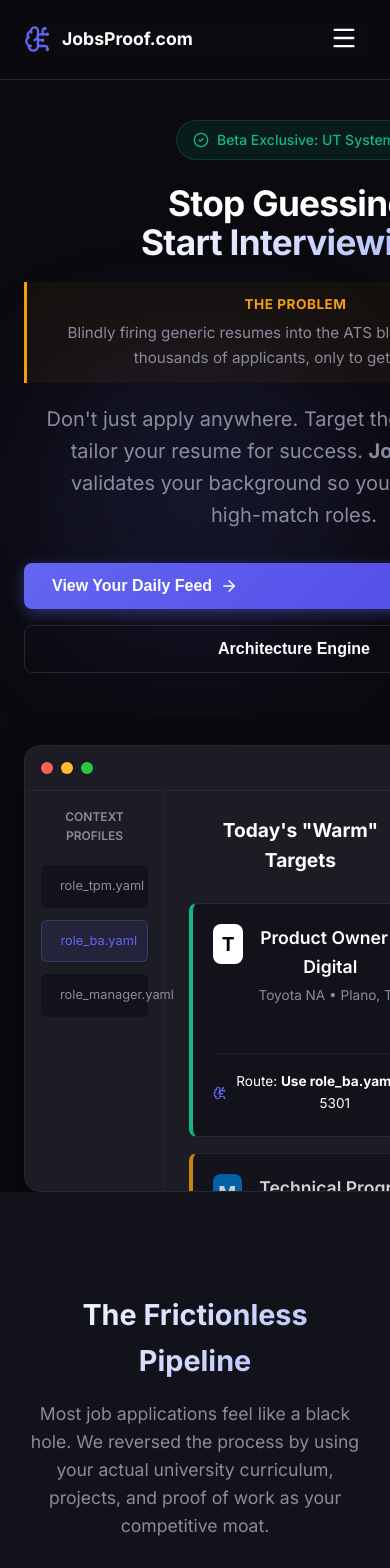
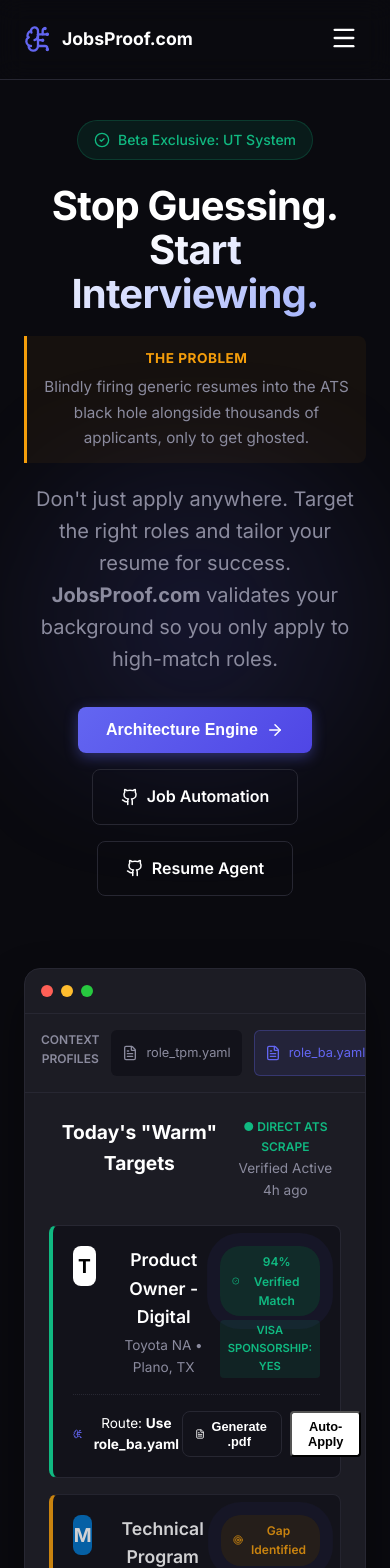
Before and after one commit to nagarajaabhishek/jobs, a React (Vite) app in the folder b2c_landing_page/: page / in a window 390 px wide. Shown: the top 1568 px of the page. Built offline with nearby package versions, Linux system fonts and the light colour scheme.

Commit message:
style: optimize student landing hero layout and SEO

```diff
--- a/b2c_landing_page/src/App.tsx
+++ b/b2c_landing_page/src/App.tsx
@@ -1,6 +1,6 @@
 import { useState } from 'react';
 import { BrowserRouter as Router, Routes, Route, Link, useLocation } from 'react-router-dom';
-import { BrainCircuit, Menu, X } from 'lucide-react';
+import { BrainCircuit, Menu, X, Github } from 'lucide-react';
 import StudentLanding from './pages/StudentLanding';
 import UniversityLanding from './pages/UniversityLanding';
 import Architecture from './pages/Architecture';
@@ -24,10 +24,16 @@
 
         {/* Desktop Links */}
         <div className="nav-links-desktop">
-          <Link to="/" style={{ color: !isUni && location.pathname !== '/architecture' ? 'white' : 'var(--text-secondary)' }} className="hover-text-white transition-colors">For Students</Link>
+          <Link to="/" style={{ color: !isUni ? 'white' : 'var(--text-secondary)' }} className="hover-text-white transition-colors">For Students</Link>
           <Link to="/for-universities" style={{ color: isUni ? 'white' : 'var(--text-secondary)' }} className="hover-text-white transition-colors">For Universities</Link>
-          <Link to="/architecture" style={{ color: location.pathname === '/architecture' ? 'white' : 'var(--text-secondary)' }} className="hover-text-white transition-colors">Architecture Engine</Link>
-          <button className="btn-secondary" style={{ padding: '8px 16px' }}>Sign In</button>
+          <div style={{ display: 'flex', alignItems: 'center', gap: '12px', marginLeft: '12px', borderLeft: '1px solid var(--border-color)', paddingLeft: '24px' }}>
+            <a href="https://github.com/nagarajaabhishek/jobs" target="_blank" rel="noopener noreferrer" style={{ color: 'var(--text-secondary)', transition: 'color 0.2s' }} className="hover-text-white" title="Job Automation Repo">
+              <Github size={20} />
+            </a>
+            <a href="https://github.com/nagarajaabhishek/resume_agent" target="_blank" rel="noopener noreferrer" style={{ color: 'var(--text-secondary)', transition: 'color 0.2s' }} className="hover-text-white" title="Resume Agent Repo">
+              <Github size={20} />
+            </a>
+          </div>
         </div>
 
         {/* Mobile Menu Toggle */}
@@ -38,10 +44,16 @@
 
       {/* Mobile Menu Overlay */}
       <div className={`mobile-menu-overlay ${isOpen ? 'open' : ''}`}>
-        <Link to="/" onClick={closeMenu} className={!isUni && location.pathname !== '/architecture' ? 'active' : ''}>For Students</Link>
+        <Link to="/" onClick={closeMenu} className={!isUni ? 'active' : ''}>For Students</Link>
         <Link to="/for-universities" onClick={closeMenu} className={isUni ? 'active' : ''}>For Universities</Link>
-        <Link to="/architecture" onClick={closeMenu} className={location.pathname === '/architecture' ? 'active' : ''}>Architecture Engine</Link>
-        <button className="btn-primary" style={{ width: '100%', marginTop: '20px' }}>Sign In</button>
+        <div style={{ display: 'flex', gap: '16px', marginTop: '20px', justifyContent: 'center' }}>
+          <a href="https://github.com/nagarajaabhishek/jobs" target="_blank" rel="noopener noreferrer" style={{ color: 'var(--text-primary)', display: 'flex', alignItems: 'center', gap: '8px' }}>
+            <Github size={24} /> Job Pipeline
+          </a>
+          <a href="https://github.com/nagarajaabhishek/resume_agent" target="_blank" rel="noopener noreferrer" style={{ color: 'var(--text-primary)', display: 'flex', alignItems: 'center', gap: '8px' }}>
+            <Github size={24} /> Resume Agent
+          </a>
+        </div>
       </div>
     </nav>
   );
@@ -62,7 +74,6 @@
           </Routes>
         </main>
 
-        {/* Shared Footer */}
         <footer className="footer">
           <div className="container">
             <div className="footer-content">
@@ -75,6 +86,8 @@
             <div className="footer-bottom">
               <p className="footer-text">© 2026 Job Automation. All rights reserved.</p>
               <div className="footer-links">
+                <a href="https://github.com/nagarajaabhishek/jobs" target="_blank" rel="noopener noreferrer">Job Automation Repo</a>
+                <a href="https://github.com/nagarajaabhishek/resume_agent" target="_blank" rel="noopener noreferrer">Resume Agent Repo</a>
                 <a href="#">Privacy Policy</a>
                 <a href="#">Terms of Service</a>
               </div>
--- a/b2c_landing_page/src/index.css
+++ b/b2c_landing_page/src/index.css
@@ -307,7 +307,7 @@
 
 .hero-grid {
   display: grid;
-  grid-template-columns: 1fr 1fr;
+  grid-template-columns: 4fr 6fr;
   gap: 60px;
   align-items: center;
 }
@@ -430,6 +430,8 @@
   padding: 20px;
   border: 1px solid var(--border-color);
   margin-bottom: 16px;
+  width: 100%;
+  box-sizing: border-box;
 }
 
 .job-header {
@@ -573,8 +575,17 @@
     text-align: center;
   }
 
+  .hero-content {
+    max-width: 100% !important;
+  }
+
   .hero-content h1 {
-    font-size: 3rem;
+    font-size: 2.5rem !important;
+    white-space: normal !important;
+  }
+
+  .hero-content h1 span {
+    white-space: normal !important;
   }
 
   .hero-content p {
@@ -590,8 +601,24 @@
   }
 
   .app-mockup {
-    transform: none;
+    transform: none !important;
     margin-top: 40px;
+    min-width: 100% !important;
+    max-width: 100% !important;
+    width: 100% !important;
+  }
+
+  .mockup-body {
+    flex-direction: column;
+    height: auto;
+  }
+
+  .mockup-sidebar {
+    width: 100%;
+    flex-direction: row;
+    border-right: none;
+    border-bottom: 1px solid var(--border-color);
+    overflow-x: auto;
   }
 }
 
--- a/b2c_landing_page/src/pages/Architecture.tsx
+++ b/b2c_landing_page/src/pages/Architecture.tsx
@@ -14,8 +14,8 @@
 
     %% Phase 1: Sourcing
     subgraph Sourcing["Phase 1: Sourcing & Filtering"]
-        A["Direct ATS Scrapers"]
-        B["JobSpy / Aggregators"]
+        A["Direct ATS Scrapers (Greenhouse, Lever)"]
+        B["JobSpy / Aggregators (LinkedIn, Indeed, Glassdoor)"]
         A --> C{"H1B Sponsorship Probe"}
         B --> C
         C -- "No" --> Z(("Drop"))
--- a/b2c_landing_page/src/pages/StudentLanding.tsx
+++ b/b2c_landing_page/src/pages/StudentLanding.tsx
@@ -1,5 +1,6 @@
 import { useState, useEffect } from 'react';
-import { BrainCircuit, Briefcase, Network, ArrowRight, CheckCircle2, FileText, Target, Map, Database, GitBranch, GraduationCap } from 'lucide-react';
+import { BrainCircuit, Briefcase, Network, ArrowRight, CheckCircle2, FileText, Target, Map, Database, GitBranch, GraduationCap, Github } from 'lucide-react';
+import { Link } from 'react-router-dom';
 import DetailedCompetitiveMatrix from '../components/DetailedCompetitiveMatrix';
 import FAQ from '../components/FAQ';
 import ArchitectureSection from '../components/ArchitectureSection';
@@ -35,16 +36,21 @@
 
                         <p>Don't just apply anywhere. Target the right roles and tailor your resume for success. <strong>JobsProof.com</strong> validates your background so you only apply to high-match roles.</p>
 
-                        <div className="cta-group">
-                            <button className="btn-primary" style={{ display: 'flex', alignItems: 'center', gap: '8px' }}>
-                                View Your Daily Feed <ArrowRight size={18} />
-                            </button>
-                            <button
-                                className="btn-secondary"
-                                onClick={() => document.querySelector('.engine-section')?.scrollIntoView({ behavior: 'smooth' })}
-                            >
-                                Architecture Engine
-                            </button>
+                        <div className="cta-group" style={{ display: 'flex', gap: '16px', flexWrap: 'wrap' }}>
+                            <Link to="/architecture" style={{ textDecoration: 'none' }}>
+                                <button
+                                    className="btn-primary"
+                                    style={{ display: 'flex', alignItems: 'center', gap: '8px' }}
+                                >
+                                    Architecture Engine <ArrowRight size={18} />
+                                </button>
+                            </Link>
+                            <a href="https://github.com/nagarajaabhishek/jobs" target="_blank" rel="noopener noreferrer" className="btn-secondary" style={{ display: 'flex', alignItems: 'center', gap: '8px', textDecoration: 'none' }}>
+                                <Github size={18} /> Job Automation
+                            </a>
+                            <a href="https://github.com/nagarajaabhishek/resume_agent" target="_blank" rel="noopener noreferrer" className="btn-secondary" style={{ display: 'flex', alignItems: 'center', gap: '8px', textDecoration: 'none' }}>
+                                <Github size={18} /> Resume Agent
+                            </a>
                         </div>
                     </div>
 
@@ -115,12 +121,17 @@
                                         </div>
                                     </div>
 
-                                    <div className="action-bar">
+                                    <div className="action-bar" style={{ display: 'flex', justifyContent: 'space-between', alignItems: 'center' }}>
                                         <div className="routing-advice">
                                             <BrainCircuit size={16} color="var(--accent-primary)" />
-                                            <span>Route: <strong>Use role_ba.yaml</strong> via IE 5301</span>
+                                            <span>Route: <strong>Use role_ba.yaml</strong></span>
                                         </div>
-                                        <button className="mock-btn">Apply Now</button>
+                                        <div style={{ display: 'flex', gap: '8px' }}>
+                                            <button className="btn-secondary" style={{ padding: '6px 12px', fontSize: '0.8rem', display: 'flex', alignItems: 'center', gap: '4px' }}>
+                                                <FileText size={14} /> Generate .pdf
+                                            </button>
+                                            <button className="mock-btn">Auto-Apply</button>
+                                        </div>
                                     </div>
                                 </div>
 
@@ -186,9 +197,17 @@
 
                         <div className="feature-card animate-fade-up delay-3">
                             <div className="feature-icon">
+                                <FileText size={24} />
+                            </div>
+                            <h3>3. AI Resume Engineering</h3>
+                            <p>We decouple your raw data from design. Our LaTeX Engine dynamically generates a pixel-perfect, ATS-optimized PDF resume tailored specifically to the job you are looking at—enforcing the Google XYZ formula for every bullet point.</p>
+                        </div>
+
+                        <div className="feature-card animate-fade-up delay-4">
+                            <div className="feature-icon">
                                 <Network size={24} />
                             </div>
-                            <h3>3. Warm Alumni Sourcing</h3>
+                            <h3>4. Warm Alumni Sourcing</h3>
                             <p>You aren't competing against the internet. We specifically source roles from companies with a proven track record of hiring alumni from exactly your university and program.</p>
                         </div>
                     </div>
@@ -292,23 +311,23 @@
                             </div>
                         </div>
 
-                        {/* Phase 5: Execution */}
+                        {/* Phase 5: Artifact Execution */}
                         <div className="phase-card animate-fade-up delay-5">
                             <div className="phase-header">
                                 <span className="phase-number">5</span>
-                                <h3>Automated Execution</h3>
+                                <h3>Artifact Execution</h3>
                             </div>
                             <div className="phase-body">
                                 <div className="status-quo">
                                     <div className="way-label">The Old Way</div>
-                                    <div className="way-content">Spending 20 minutes copying and pasting the same information into Workday forms.</div>
+                                    <div className="way-content">Submitting the exact same vanilla Word Document to every single job, regardless of the unique requirements.</div>
                                     <div className="tool-tags">
-                                        <span className="tool-tag">Manual Data Entry</span>
+                                        <span className="tool-tag">Generic PDFs</span>
                                     </div>
                                 </div>
                                 <div className="our-way">
                                     <div className="way-label">JobsProof AI</div>
-                                    <div className="way-content">Once validated, jobs are queued for autonomous browser agents that execute applications while you sleep.</div>
+                                    <div className="way-content">We trigger a <strong>Python LaTeX Engine</strong> that algorithmically compiles a bespoke, 90%+ ATS-optimized resume injected with the exact missing keywords.</div>
                                 </div>
                             </div>
                         </div>
```
Also changed, not shown: b2c_landing_page/index.html (+27 -5 lines), b2c_landing_page/src/components/ArchitectureSection.tsx (+20 -1 lines), 1 other file (tests, documents, lock files or other folders).
